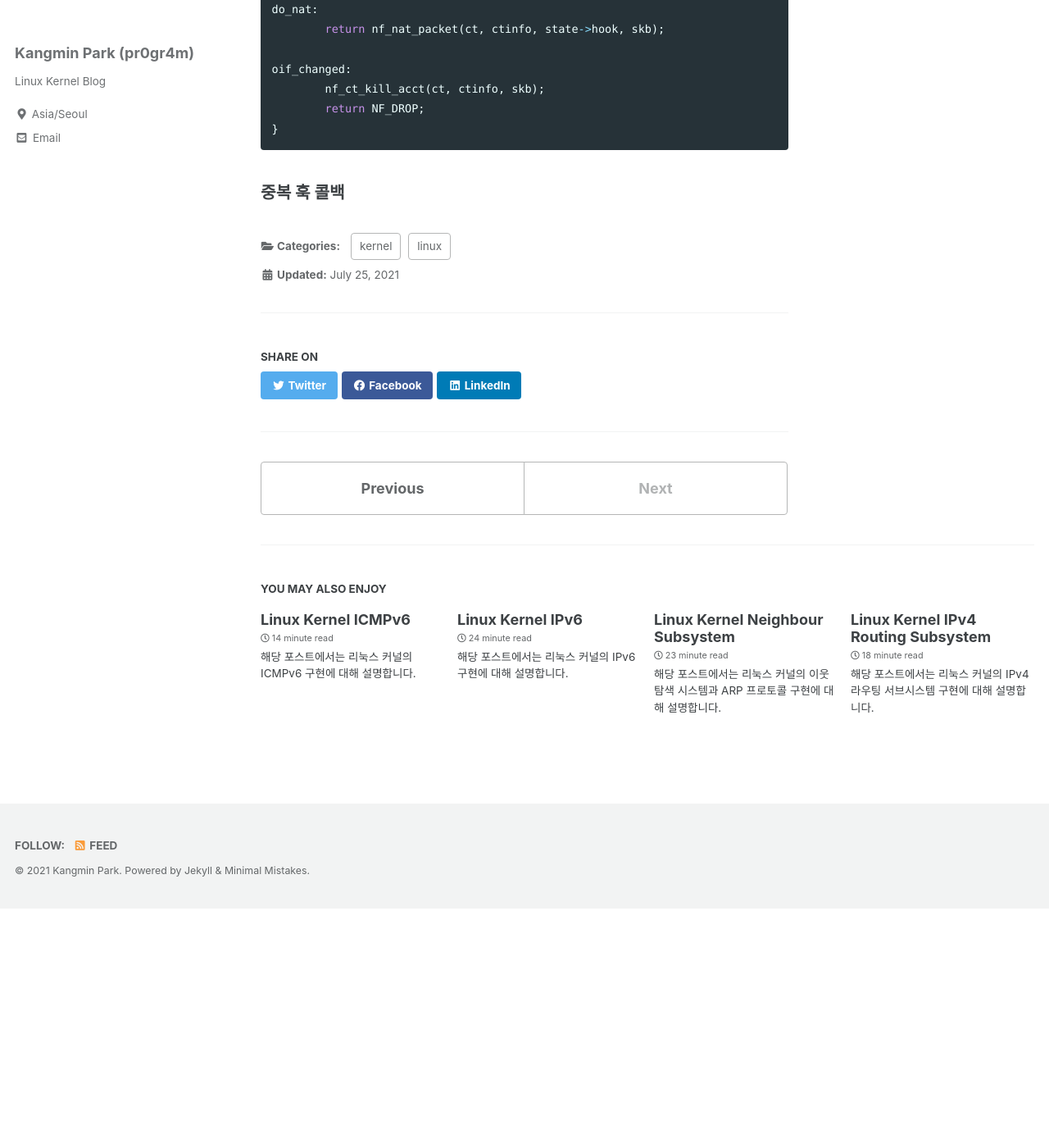
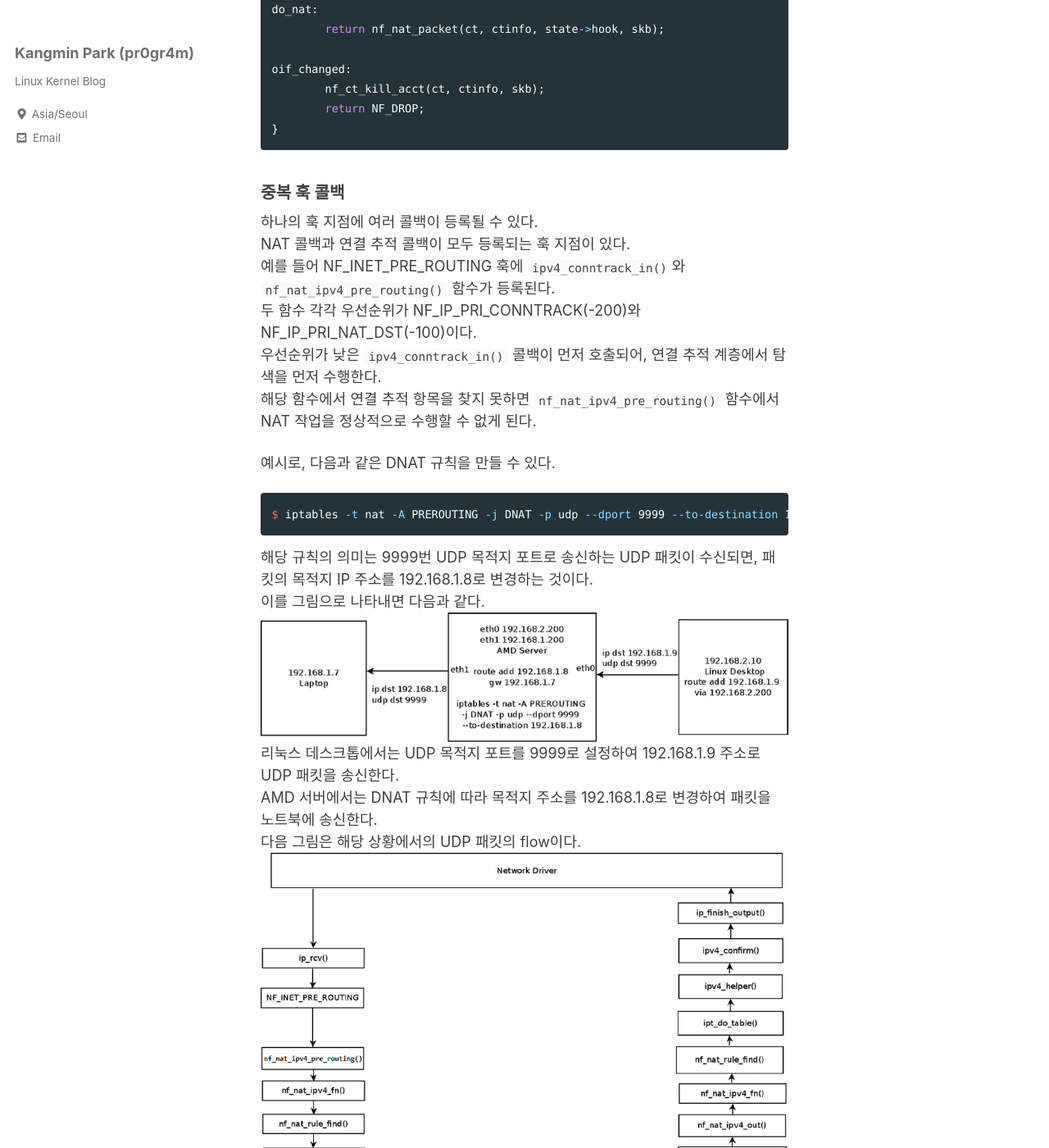
Before and after one commit to pr0gr4m/pr0gr4m.github.io, a Jekyll site: the page built from _posts/2021-07-25-netfilter.md, in a window 1280 px wide and 1400 px high, scrolled down 21720 px. Shown: the whole window at 82% size. Built offline with Jekyll 4.4.1, drawn with Linux system fonts in a browser that asks for light colours; cached includes are drawn as plain includes; before the commit the page ends 22828 px from its top, so only the background shows below that; some of the changed text lies outside the part shown.

Commit message:
Update Netfilter

````diff
--- a/_posts/2021-07-25-netfilter.md
+++ b/_posts/2021-07-25-netfilter.md
@@ -723,3 +723,23 @@ oif_changed:
 ```
 
 ### 중복 훅 콜백
+
+하나의 훅 지점에 여러 콜백이 등록될 수 있다.
+NAT 콜백과 연결 추적 콜백이 모두 등록되는 훅 지점이 있다.
+예를 들어 NF_INET_PRE_ROUTING 훅에 ```ipv4_conntrack_in()```와 ```nf_nat_ipv4_pre_routing()``` 함수가 등록된다.
+두 함수 각각 우선순위가 NF_IP_PRI_CONNTRACK(-200)와 NF_IP_PRI_NAT_DST(-100)이다.
+우선순위가 낮은 ```ipv4_conntrack_in()``` 콜백이 먼저 호출되어, 연결 추적 계층에서 탐색을 먼저 수행한다.
+해당 함수에서 연결 추적 항목을 찾지 못하면 ```nf_nat_ipv4_pre_routing()``` 함수에서 NAT 작업을 정상적으로 수행할 수 없게 된다.
+
+예시로, 다음과 같은 DNAT 규칙을 만들 수 있다.
+```bash
+$ iptables -t nat -A PREROUTING -j DNAT -p udp --dport 9999 --to-destination 192.168.1.8
+```
+
+해당 규칙의 의미는 9999번 UDP 목적지 포트로 송신하는 UDP 패킷이 수신되면, 패킷의 목적지 IP 주소를 192.168.1.8로 변경하는 것이다.
+이를 그림으로 나타내면 다음과 같다.
+![dnat_rule](https://github.com/pr0gr4m/pr0gr4m.github.io/blob/master/img/dnat_rule.png?raw=true)
+리눅스 데스크톱에서는 UDP 목적지 포트를 9999로 설정하여 192.168.1.9 주소로 UDP 패킷을 송신한다.
+AMD 서버에서는 DNAT 규칙에 따라 목적지 주소를 192.168.1.8로 변경하여 패킷을 노트북에 송신한다.
+다음 그림은 해당 상황에서의 UDP 패킷의 flow이다.
+![nat_hook](https://github.com/pr0gr4m/pr0gr4m.github.io/blob/master/img/nat_hook.png?raw=true)
````
Also changed, not shown: img/dnat_rule.png (added), img/nat_hook.png (added).
